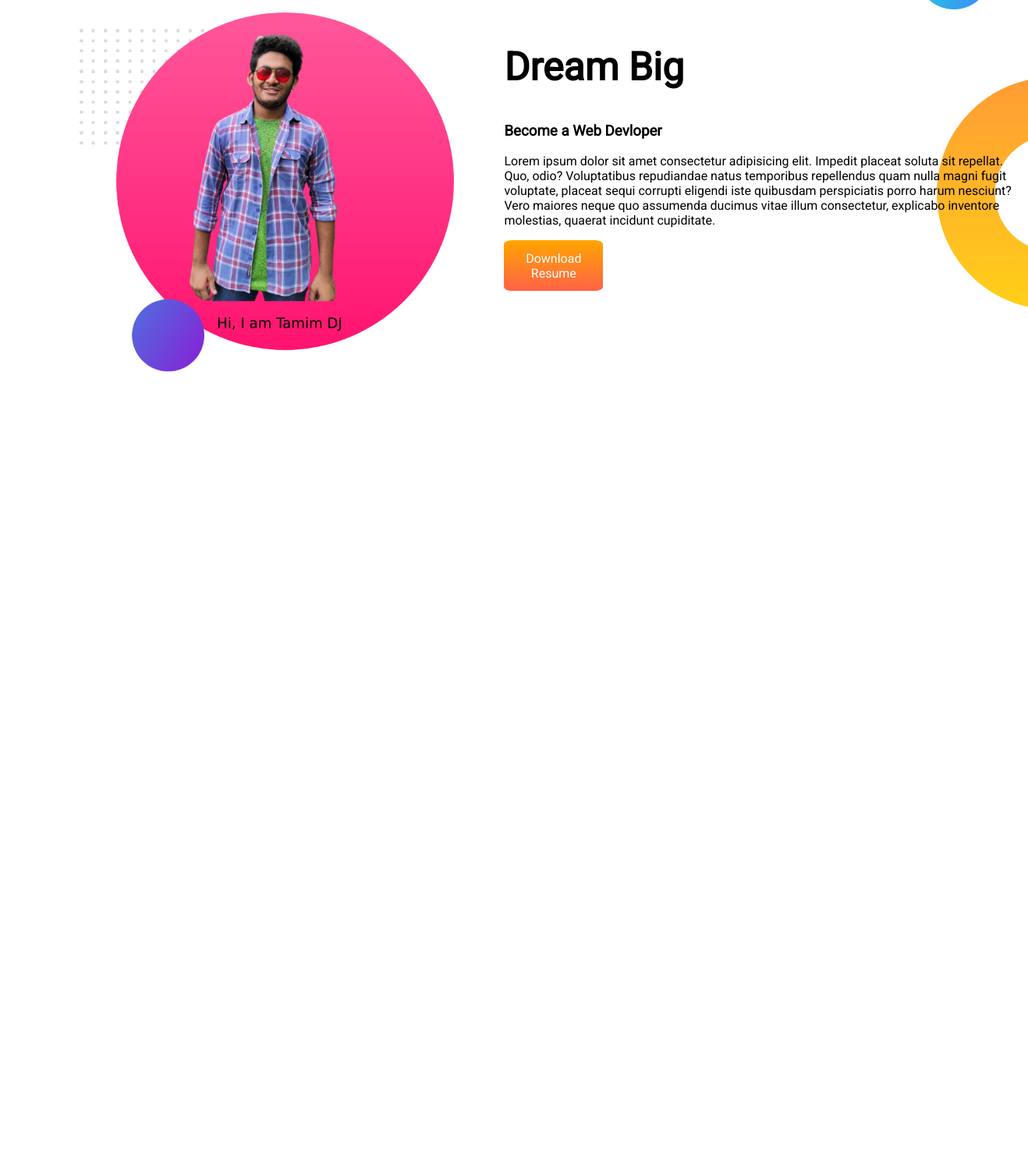
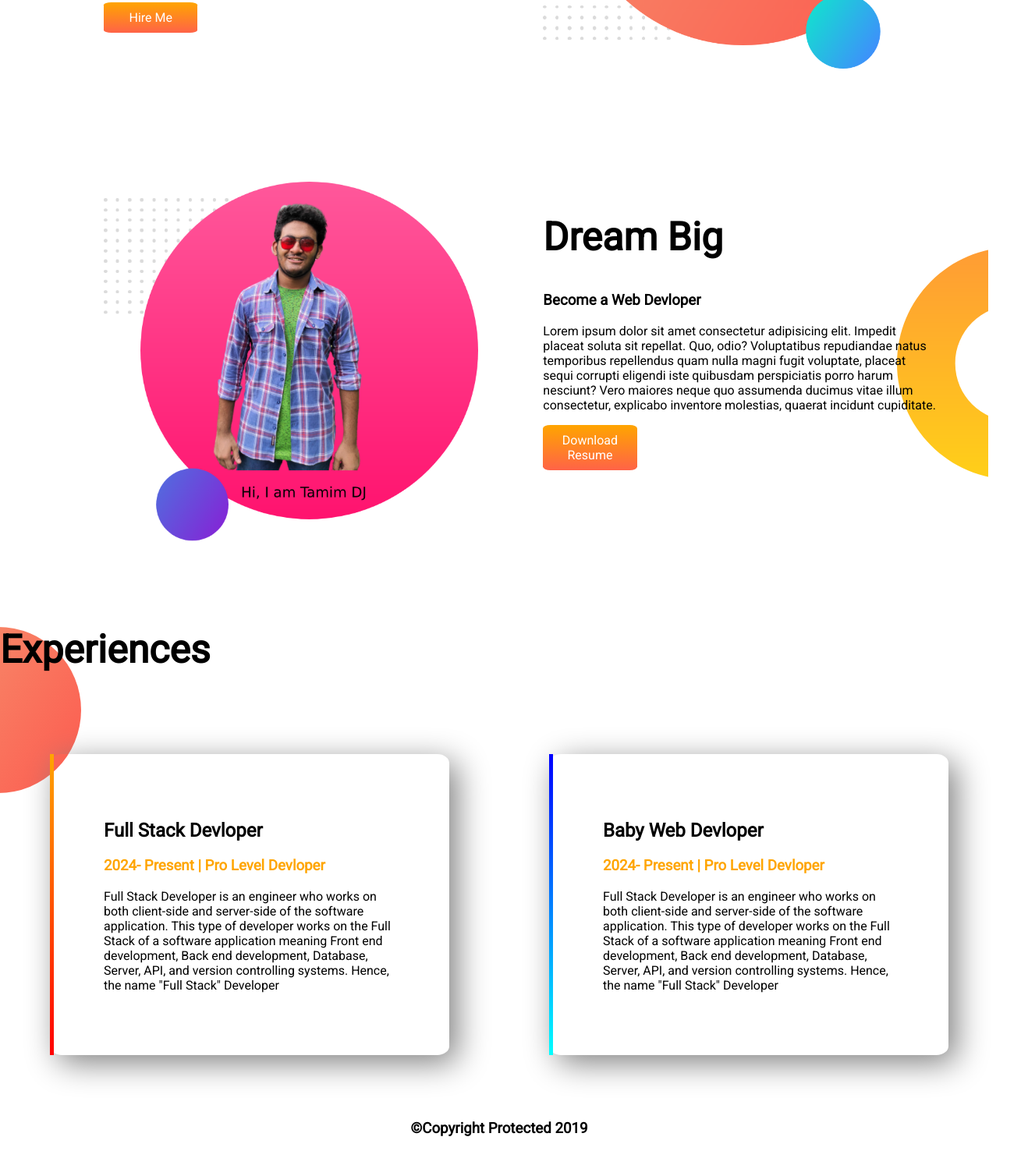
Before and after one commit to Tamim0133/my-second-portfolio, a plain HTML site: page index.html in a window 1280 px wide. Shown: the part 465-1941 px from the top of the page at 78% size, 1318 px wide, since content can reach past the window. Before the commit the page ends 946 px from the top, so only its background shows below. Drawn offline with Linux system fonts and the light colour scheme.

Commit message:
third commit

```diff
--- a/index.html
+++ b/index.html
@@ -15,30 +15,74 @@
 </head>
 
 <body>
-    <section class="first">
+    <section class="first flexible">
         <div class="top">
             <h1>Welcome to</h1>
             <h1 class="orange">Hemel's Website !</h1>
             <h3>Problem Solver and Different Thinker</h3>
             <p>Hi, Guys I am Tamim. I am a college student.I study at Jahangirnagar College. Now, I am learning Web
                 Devlopment at Jhankar Bhai's Programming Hero Course. I have a lot of dream to complete this course
-                successfully</p><hr>
-            <p class="gradiant"><a target="_blank" href="https://www.facebook.com/tamimdewan.hemel">Hire Me</a></p></div>
+                successfully</p>
+            <hr>
+            <p class="gradiant"><a target="_blank" href="https://www.facebook.com/tamimdewan.hemel">Hire Me</a></p>
+        </div>
 
         <div class="top">
             <img src="images/my-bg01.png" alt="">
-            </div>   </section>
+        </div>
+    </section>
 
-           <section class="second">
-            <div class="middle"><img src="images/my-bg02.png" alt=""></div>
+    <section class="second flexible ">
+
+        <div class="middle">
+            <img src="images/my-bg02.png" alt="">
+        </div>
+
         <div class="middle">
             <h1>Dream Big</h1>
             <h3>Become a Web Devloper</h3>
-                   <p>Lorem ipsum dolor sit amet consectetur adipisicing elit. Impedit placeat soluta sit repellat. Quo, odio? Voluptatibus repudiandae natus temporibus repellendus quam nulla magni fugit voluptate, placeat sequi corrupti eligendi iste quibusdam perspiciatis porro harum nesciunt? Vero maiores neque quo assumenda ducimus vitae illum consectetur, explicabo inventore molestias, quaerat incidunt cupiditate.</p>
+            <p>Lorem ipsum dolor sit amet consectetur adipisicing elit. Impedit placeat soluta sit repellat. Quo, odio?
+                Voluptatibus repudiandae natus temporibus repellendus quam nulla magni fugit voluptate, placeat sequi
+                corrupti eligendi iste quibusdam perspiciatis porro harum nesciunt? Vero maiores neque quo assumenda
+                ducimus vitae illum consectetur, explicabo inventore molestias, quaerat incidunt cupiditate.</p>
             <p class="gradiant"><a href="">Download Resume</a></p>
         </div>
 
     </section>
+
+    <section class="third flexible">
+        <h1>Experiences</h1>
+        <div class="final">
+            <div class="bottom" id="bottom-one">
+                <h2>Full Stack Devloper</h2>
+                <h3 class="orange ">2024- Present | Pro Level Devloper</h3>
+                <p>
+                    Full Stack Developer is an engineer who works on both client-side and server-side of the software
+                    application. This type of developer works on the Full Stack of a software application meaning Front
+                    end
+                    development, Back end development, Database, Server, API, and version controlling systems. Hence,
+                    the name
+                    "Full Stack" Developer
+                </p>
+
+            </div>
+            <div class="bottom" id="bottom-two">
+                <h2>Baby Web Devloper</h2>
+                <h3 class="orange">2024- Present | Pro Level Devloper</h3>
+                <p>
+                    Full Stack Developer is an engineer who works on both client-side and server-side of the software
+                    application. This type of developer works on the Full Stack of a software application meaning Front
+                    end
+                    development, Back end development, Database, Server, API, and version controlling systems. Hence,
+                    the name
+                    "Full Stack" Developer
+                </p>
+            </div>
+
+        </div>
+    </section>
+   <footer> <h3>&copy;Copyright Protected 2019</h3></footer>
+
 
 
 
--- a/style.css
+++ b/style.css
@@ -1,12 +1,15 @@
 body{font-family: 'Roboto', sans-serif;margin: 0%;padding: 0%;
-    max-width: 100%;
-min-width: 88%;}
-.first {margin: 0%;
-    padding-left: 3% ;
-display: flex;
+}
+.first {padding: 5%; margin: 1%;
+    display: flex;
 background-image: url(images/top-banner.png);
 background-repeat: no-repeat;
-width: 100%;}
+}
+.second{padding: 5%; margin: 1%;
+    display: flex;
+    background-image: url(images/dream-bg.png);
+    background-repeat: no-repeat;
+    background-position: right}
 .orange{color: orange;}
 h1{font-size: 50px;}
 .gradiant{background-image: linear-gradient(orange,tomato);
@@ -18,13 +21,22 @@ text-align: center;
 a{text-decoration: none;
 color: white;
 font-weight: 800px;}
+.top{width: 50%; padding-left: 5%;}
+.middle{width: 50%; padding-left: 5%;}
 
-.second{ margin: 0%;
-    padding-left: 3% ;
-display: flex;
-background-image: url(images/dream-bg.png);
-background-repeat: no-repeat;
-width: 100%;
-background-position: right}
-.middle{padding-left: 5%; }
 div img{width: 480px;}
+.final{display:flex}
+.third{background-image: url(images/exp-bg.png);
+background-repeat: no-repeat;}
+.bottom{
+border-left: 5px solid ;
+border-radius: 3%;
+padding: 5%;
+margin: 5%;
+box-shadow: 10px 10px 40px gray;
+}
+#bottom-two{border-image: linear-gradient(blue,cyan);
+    border-image-slice: 1;}
+#bottom-one{border-image: linear-gradient(orange,red);
+border-image-slice: 1;}
+footer{text-align: center;}
```
Lines whose indentation alone changed are shown as unchanged.
